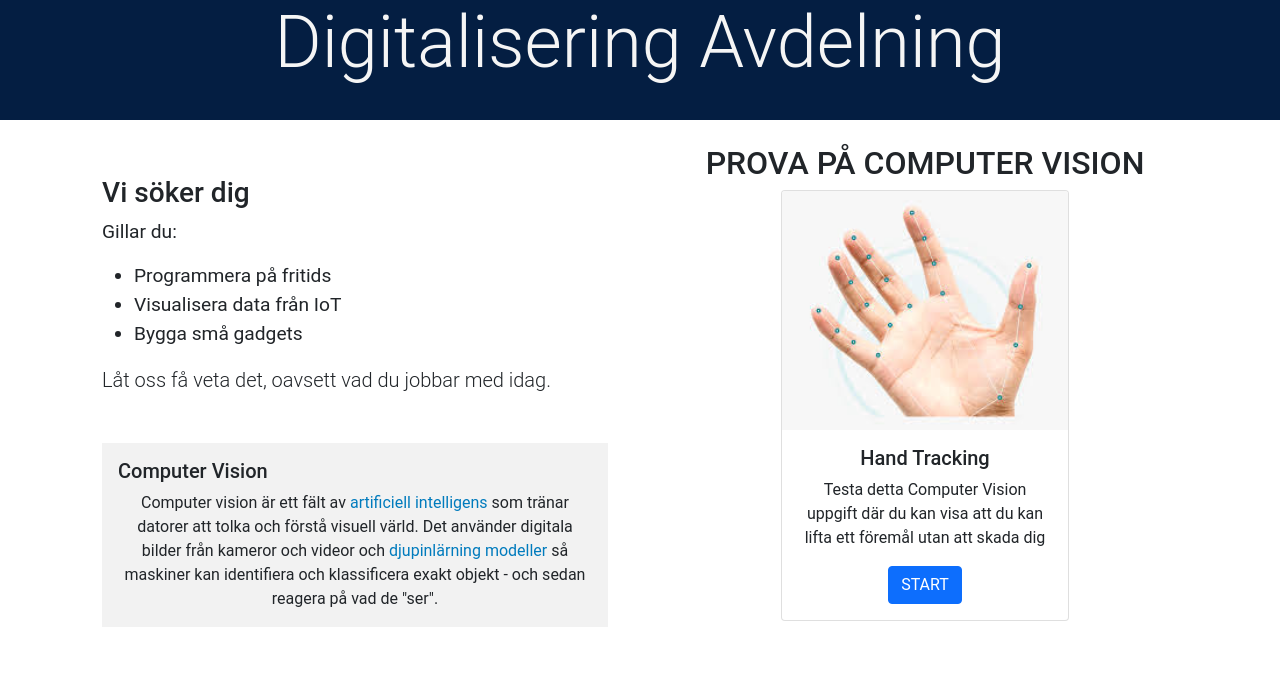
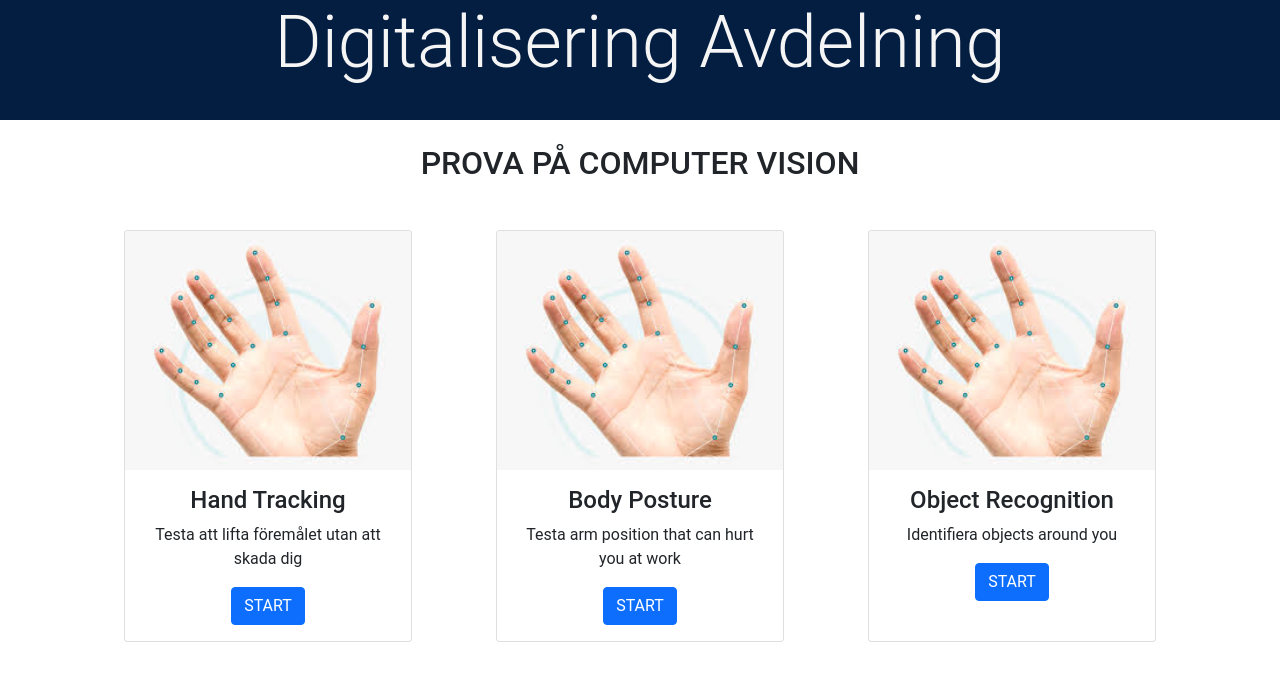
Before and after one commit to aimlopez/promoSite, a Django app: page / in a window 1280 px wide. Shown: the top 681 px of the page. Run offline with Django 4.2, Linux system fonts and the light colour scheme.

Commit message:
Modify index.html. Add new cards/delete text

```diff
--- a/handtracking/views.py
+++ b/handtracking/views.py
@@ -10,5 +10,9 @@ def home(request):
     if request.method == 'POST':
         if "hand_tracking" in request.POST:
             os.system('python scripts/handtracking.py')
+        elif "body_posture" in request.POST:
+            os.system('python scripts/bodyposture.py')
+        elif "object_recognition" in request.POST:
+            os.system('python scripts/objectrecognition.py')
 
     return render(request, 'handtracking/index.html')
--- a/static/styles/style.css
+++ b/static/styles/style.css
@@ -1,27 +1,9 @@
 /* Main Page */
 body{
-    font-family: Roboto, SansSerif;
+    font-family: Roboto, Helvetica, Geneva, sans-serif;
 }
 header{
     background-color: #041e42;
     color: whitesmoke;
     height: 120px;
 }
-.blue-text{
-    color: rgb(0, 123, 189)
-}
-
-.about-us > div:first-child{
-    font-size: 1.2rem;
-}
-.blockquote{
-    font-size: 1rem;
-}
-.boxes{
-    padding: 32px;
-}
-
-.box-info{
-    margin-top: 3rem;
-    background-color: #f2f2f2;
-}
--- a/templates/handtracking/index.html
+++ b/templates/handtracking/index.html
@@ -22,51 +22,49 @@
     </header>
     <section class="block_content m-4">
         <div class="container">
-            <div class="row justify_content_center">
-                <div class="boxes about-us col-xl-6">
-                    <div>
-                        <p class="h3">Vi söker dig</p>
-                        <p>Gillar du:</p>
-                        <ul>
-                            <li>Programmera på fritids</li>
-                            <li>Visualisera data från IoT</li>
-                            <li>Bygga små gadgets</li>
-                        </ul>
-                        <p class="lead"> Låt oss få veta det, oavsett vad du jobbar med idag.</p>
-                    </div>
-                    <div class="box-info p-3">
-                        <p class="h5">Computer Vision</p>
-                        <p class="mb-0 blockquote text-center">Computer vision är ett fält av <span class="blue-text">artificiell
-                                intelligens</span> som tränar datorer att tolka och förstå visuell värld.
-                                Det använder digitala bilder från kameror och videor och
-                                <span class="blue-text">djupinlärning modeller</span> så maskiner kan identifiera och
-                                klassificera exakt objekt - och sedan reagera på vad de "ser".
-                        </p>
-
-                    </div>
-
-                </div>
-                <div class="hand-tacking col-xl-6 text-center">
-                    <div class="hand-tracking_title ">
+            <!-- <div class="row justify_content_center"> -->
+                <div class="boxes col-xl-12 text-center">
+                    <div class="boxes-title mb-5">
                          <h2>PROVA PÅ COMPUTER VISION</h2>
                     </div>
-                    <div class="hand-tracking_description">
+                    <div class="boxes-cards d-flex flex-row">
                         <!-- <p>Antar du uppmaningen?? Hur lyfter du detta föremål?</p> -->
                         <div class="card mx-auto" style="width: 18rem;">
                             <img class="card-img-top" src="{% static 'images/hand_tracking.jpg' %}" alt="Card image cap">
                             <div class="card-body">
-                                <h5 class="card-title">Hand Tracking</h5>
-                                <p class="card-text">Testa detta Computer Vision uppgift där du kan visa att du kan lifta
-                                    ett föremål utan att skada dig</p>
+                                <h4 class="card-title">Hand Tracking</h4>
+                                <p class="card-text">Testa att lifta föremålet utan att skada dig</p>
                                 <form action="" method="POST" enctype="multipart/form-data">
                                     {% csrf_token %}
                                     <input type="submit" class="btn btn-primary" value="START" name="hand_tracking" id="hand_tracking" />
                                 </form>
                             </div>
                         </div>
-                    </div>
-                </div>
-            </div>
+                        <div class="card mx-auto" style="width: 18rem;">
+                            <img class="card-img-top" src="{% static 'images/hand_tracking.jpg' %}" alt="Card image cap">
+                            <div class="card-body">
+                                <h4 class="card-title">Body Posture</h4>
+                                <p class="card-text">Testa arm position that can hurt you at work</p>
+                                <form action="" method="POST" enctype="multipart/form-data">
+                                    {% csrf_token %}
+                                    <input type="submit" class="btn btn-primary" value="START" name="body_posture" id="body_posture" />
+                                </form>
+                            </div>
+                        </div>
+                        <div class="card mx-auto" style="width: 18rem;">
+                            <img class="card-img-top" src="{% static 'images/hand_tracking.jpg' %}" alt="Card image cap">
+                            <div class="card-body">
+                                <h4 class="card-title">Object Recognition</h4>
+                                <p class="card-text">Identifiera objects around you</p>
+                                <form action="" method="POST" enctype="multipart/form-data">
+                                    {% csrf_token %}
+                                    <input type="submit" class="btn btn-primary" value="START" name="object_recognition" id="object_recognition" />
+                                </form>
+                            </div>
+                        </div>
+                    </div> <!-- ENd boxes-card -->
+                </div> <!-- End of boxes -->
+           <!-- </div> -->
         </div>
     </section>
  <!-- <script src="js/scripts.js"></script> -->
```
